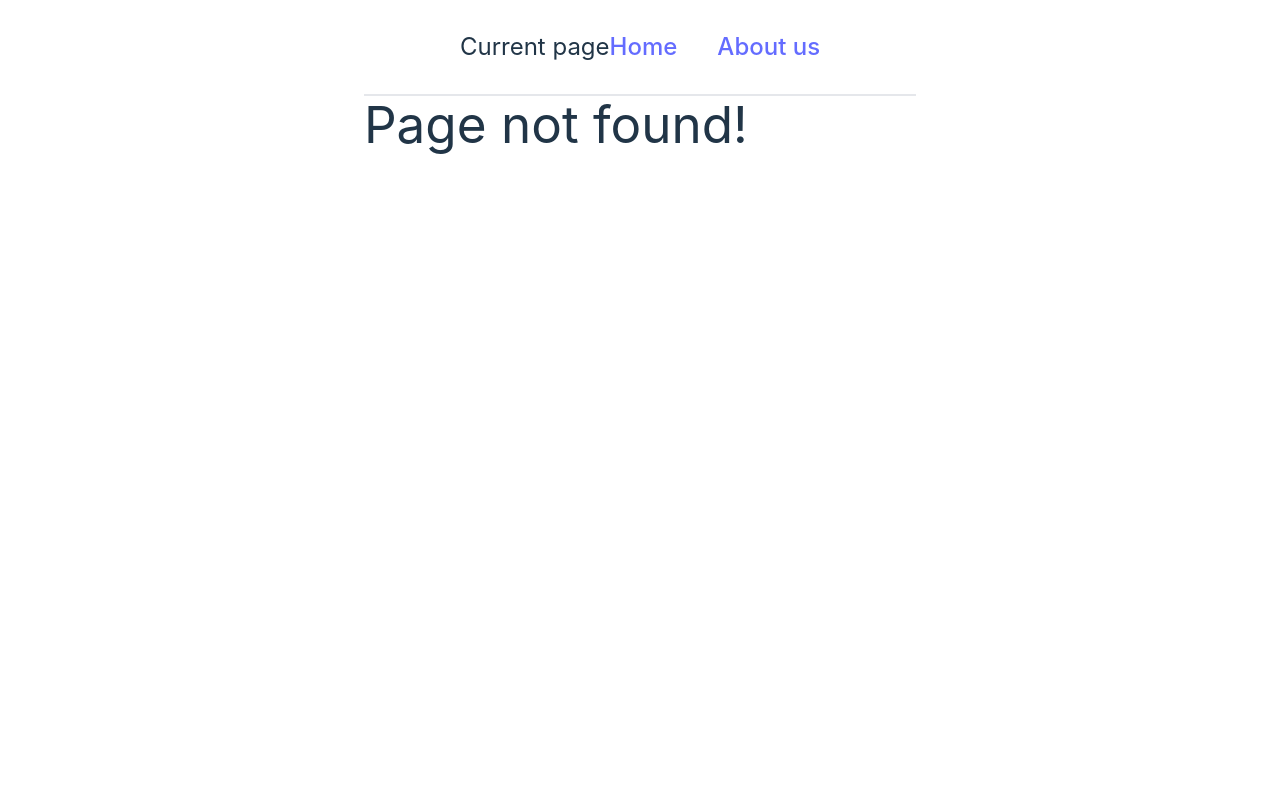
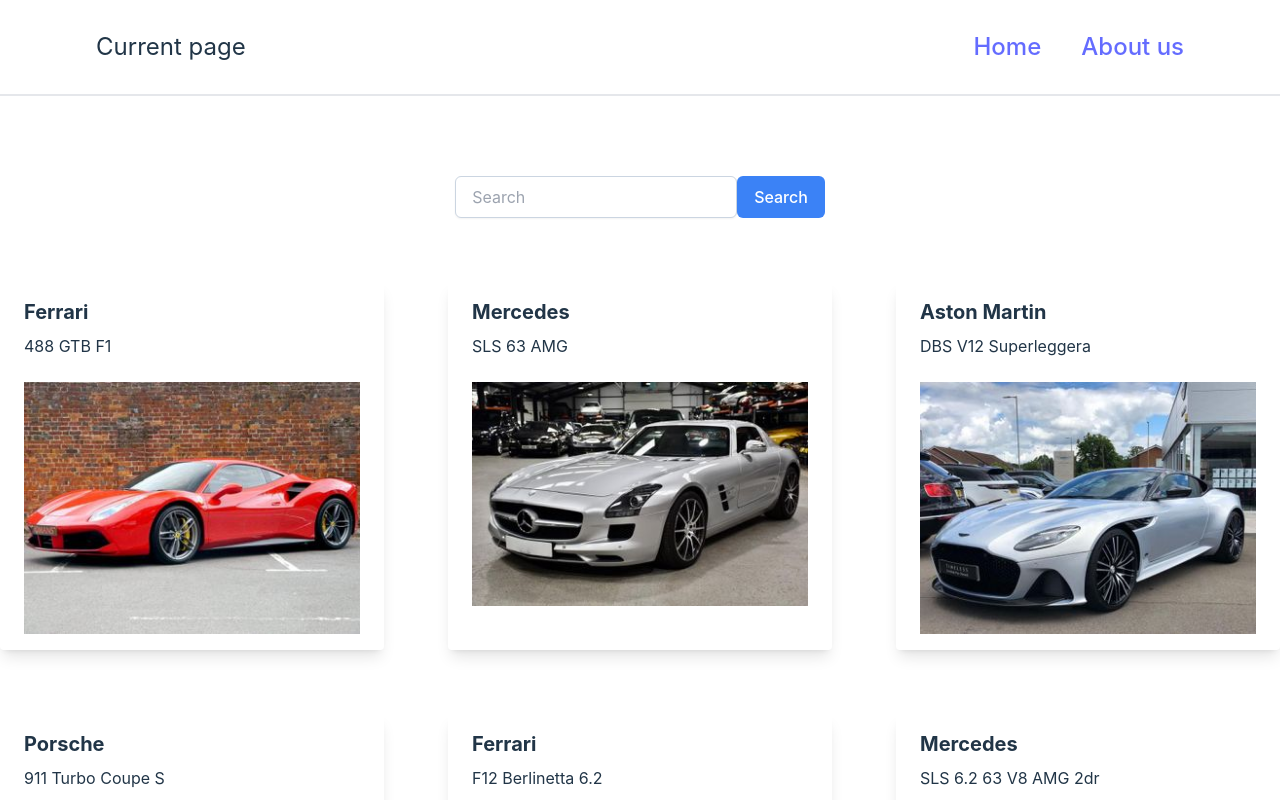
Before and after one commit to KirillKolchanov/React-module-RSS, a React app in the folder react-app/: page /home in a window 1280 px wide. Before the commit this address had no page. Shown: the top 800 px of the page. Built offline with nearby package versions, Linux system fonts and the light colour scheme; the HTML template or start-up script is replaced by a standard one.

Commit message:
feat: change imgs in database, add new router to home page

```diff
--- a/react-app/src/App.tsx
+++ b/react-app/src/App.tsx
@@ -12,6 +12,7 @@
   return (
     <Routes>
         <Route path="/" element={<Home />} />
+        <Route path="/home" element={<Home />} />
         <Route path="about" element={<About />} />
         <Route path="*" element={<PageNotFound />} />
     </Routes>
--- a/react-app/src/components/Card.tsx
+++ b/react-app/src/components/Card.tsx
@@ -14,7 +14,7 @@
         <div className="px-6 py-4 w-96">
           <div className="font-bold text-xl mb-2">{car.make}</div>
           <p className="text-base">{car.model}</p>
-          <img src={car.img} alt="" />
+          <img className='mt-6' src={car.img} alt="" />
         </div>
       </div>
     );
--- a/react-app/src/components/SearchBar.tsx
+++ b/react-app/src/components/SearchBar.tsx
@@ -18,7 +18,6 @@
           placeholder="Search"
           value={this.state.searchValue}
           onChange = {(event => this.setState({searchValue: event.target.value}))}
-          // onChange = {(event => localStorage.setItem('searchValue', event.target.value))}
         />
         <button
           className="top-0 right-0 px-4 py-2 bg-blue-500 text-white rounded-md hover:bg-blue-600 focus:outline-none focus:ring-2 focus:ring-blue-500 focus:ring-opacity-50"
--- a/react-app/src/data/cars.ts
+++ b/react-app/src/data/cars.ts
@@ -32,7 +32,7 @@
     fuel: 'electro',
     miles: '205',
     city: 'London',
-    img: '../../public/cars/ferrari 488.jpeg'
+    img: '../../public/cars/aston-martin.jpeg'
   },
   {
     id: 4,
@@ -43,7 +43,7 @@
     fuel: 'petrol',
     miles: '19,025',
     city: 'Krakow',
-    img: '../../public/cars/ferrari 488.jpeg'
+    img: '../../public/cars/Porshe 911.jpeg'
   },
   {
     id: 5,
@@ -54,7 +54,7 @@
     fuel: 'diesel',
     miles: '19,600',
     city: 'Paris',
-    img: '../../public/cars/ferrari 488.jpeg'
+    img: '../../public/cars/ferrari f12.jpeg'
   },
   {
     id: 6,
--- a/react-app/src/pages/PageNotFound.tsx
+++ b/react-app/src/pages/PageNotFound.tsx
@@ -6,7 +6,7 @@
     return (
       <>
       <Navigation />
-      <h1>Page not found!</h1>
+      <h1 className='mt-12 ml-12'>Error 404. Page not found!</h1>
       </>
     );
   }
```
